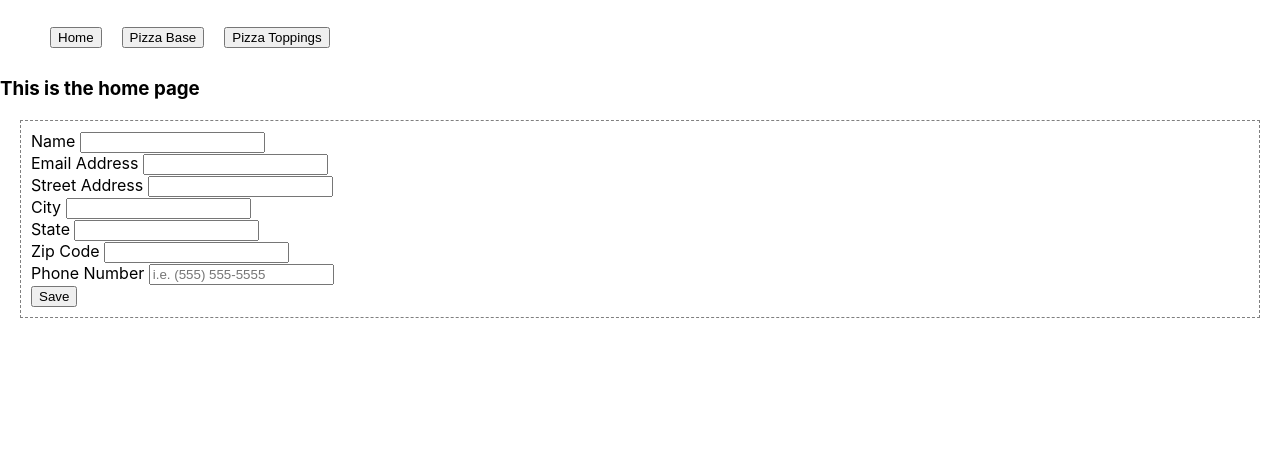
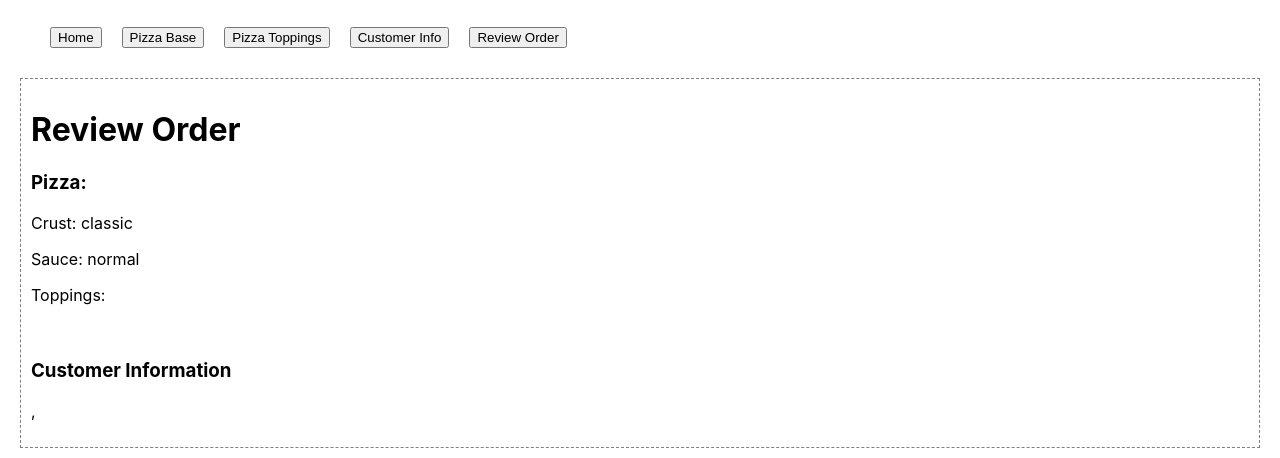
Before and after one commit to drakens6/redux-pizza-jump-2020, a React (Create React App) app in the folder jademm/: page /review in a window 1280 px wide. Shown: the top 458 px of the page. Built offline with nearby package versions, Linux system fonts and the light colour scheme.

Commit message:
Added Customer Review and started commenting and clarifing code

```diff
--- a/jademm/src/App.css
+++ b/jademm/src/App.css
@@ -2,7 +2,7 @@
   text-align: center;
 }
 
-li {
+.navli {
   display: inline-block;
   padding: 10px;
 }
--- a/jademm/src/App.js
+++ b/jademm/src/App.js
@@ -8,6 +8,8 @@ import './App.css'
 import Home from './components/Home';
 import PizzaBase from './components/PizzaBase';
 import PizzaToppings from './components/PizzaToppings';
+import ReviewOrder from './components/ReviewOrder';
+import UserForm from './components/UserForm';
 
 export default class App extends React.Component {
 
@@ -17,20 +19,32 @@ export default class App extends React.Component {
           <div>
             <nav>
               <ul>
-                <li>
+                <li className='navli'>
                   <button><Link to="/">Home</Link></button>
                 </li>
-                <li>
+                <li className='navli'>
                   <button><Link to="/base">Pizza Base</Link></button>
                 </li>
-                <li>
+                <li className='navli'>
                   <button><Link to="/toppings">Pizza Toppings</Link></button>
+                </li>
+                <li className='navli'>
+                  <button><Link to="/customer">Customer Info</Link></button>
+                </li>
+                <li className='navli'>
+                  <button><Link to="/review">Review Order</Link></button>
                 </li>
               </ul>
             </nav>
 
             <Switch>
-            <Route path="/toppings">
+              <Route path="/customer">
+                <UserForm />
+              </Route>
+              <Route path="/review">
+                <ReviewOrder />
+              </Route>
+              <Route path="/toppings">
                 <PizzaToppings />
               </Route>
               <Route path="/base">
--- a/jademm/src/actions/index.js
+++ b/jademm/src/actions/index.js
@@ -5,9 +5,8 @@ export const UPDATE_USER = 'UPDATE_USER';
 export const UPDATE_BASE = 'UPDATE_BASE';
 export const UPDATE_TOPPINGS = 'UPDATE_TOPPINGS';
 export const SET_UP_FORM = 'SET_UP_FORM';
-export const EDIT_FORM_PENDING = 'EDIT_FORM_PENDING';
-export const EDIT_FORM_SUCCESS = 'EDIT_FORM_SUCCESS';
 
+//Save current data in form
 export function saveData(data) {
     return {
         type: SAVE_DATA,
@@ -15,6 +14,7 @@ export function saveData(data) {
     }
 }
 
+//Update the user data in form as it is being entered
 export function updateUser(inputId, value) {
     return {
         type: UPDATE_USER,
@@ -23,6 +23,7 @@ export function updateUser(inputId, value) {
     }
 }
 
+//update pizza base form content on change
 export function updateBase(inputId, value) {
     return {
         type: UPDATE_BASE,
@@ -31,6 +32,7 @@ export function updateBase(inputId, value) {
     }
 }
 
+//update toppings array on change
 export function updateToppings(inputId, value) {
     return {
         type: UPDATE_TOPPINGS,
@@ -39,22 +41,10 @@ export function updateToppings(inputId, value) {
     }
 }
 
+//get form state on page load
 export function setUpForm(values) {
     return {
         type: SET_UP_FORM,
         values
     }
 }
-
-export function editFormPending() {
-    return {
-        type: EDIT_FORM_PENDING
-    }
-}
-
-export function editFormSuccess(values) {
-    return {
-        type: EDIT_FORM_SUCCESS,
-        values
-    }
-}
--- a/jademm/src/actions/thunks.js
+++ b/jademm/src/actions/thunks.js
@@ -1,19 +1,11 @@
-import {getFormEdit, getUserData} from '../selectors';
-import { editFormSuccess, editFormPending, setUpForm} from './index';
+import { getData } from '../selectors';
+import { setUpForm} from './index';
 
 
+//Gets the data from the main data holder to get for the form fields
 export function setupForm() {
   return function _resetForm(dispatch, getState) {
-    const form = getUserData(getState());
+    const form = getData(getState());
     dispatch(setUpForm(form));
   }
 }
-
-
-export function saveForm() {
-  return function _saveForm(dispatch, getState) {
-    dispatch(editFormPending());
-    const form = getFormEdit(getState());
-    dispatch(editFormSuccess(form));
-  }
-}
--- a/jademm/src/components/Home.js
+++ b/jademm/src/components/Home.js
@@ -1,12 +1,10 @@
 import React from 'react';
-import UserForm from './UserForm';
 
 export default function Home() {
 
     return (
         <div>
-            <h3>This is the home page</h3>
-            <UserForm/>
+            <h3>Welcome to the Pizza Ordering App</h3>
         </div>
     )
 }
--- a/jademm/src/components/PizzaBase.js
+++ b/jademm/src/components/PizzaBase.js
@@ -5,14 +5,17 @@ import { setupForm } from '../actions/thunks'
 import { getFormEdit } from '../selectors';
 
 class PizzaBase extends React.Component {
+    //Gets form field data from main data state
     componentDidMount() {
         this.props.setupForm();
     };
 
+    //handles form field changes
     handleChange = (e) => {
         this.props.update(e.target.name, e.target.value);
     }
 
+    //handles saving form state
     handleSave = (e) => {
         e.preventDefault();
         const data = this.props.data;
@@ -23,6 +26,7 @@ class PizzaBase extends React.Component {
         const {sauce, dough} = this.props.data.pizza;
         return (
             <form>
+                <h3>Pizza Base</h3>
                 <label>How much sauce? </label><br/>
                 <input type="radio" id="little" name="sauce" value="little" checked={'little' === sauce} onChange={this.handleChange}/>
                 <label>A little sauce</label><br/>
--- a/jademm/src/components/PizzaToppings.js
+++ b/jademm/src/components/PizzaToppings.js
@@ -23,6 +23,7 @@ class PizzaBase extends React.Component {
         const {toppings} = this.props.data.pizza;
         return (
             <form>
+                <h3>Pizza Toppings</h3>
                 <label>What Toppings? </label><br/>
                 <input type="checkbox" id='pepperoni' name='topping' value='pepperoni' checked={toppings.includes('pepperoni')} onChange={this.handleChange}/>
                 <label> Pepperoni</label><br/>
--- /dev/null
+++ b/jademm/src/components/ReviewOrder.js
@@ -0,0 +1,41 @@
+import React from 'react';
+import {connect} from 'react-redux';
+import { getFormEdit } from '../selectors';
+
+class ReviewOrder extends React.Component {
+
+
+    render() {
+        const data = this.props.data;
+        return (
+            <form>
+                <h1>Review Order</h1>
+                <h3>Pizza: </h3>
+                <p>Crust: {data.pizza.dough}</p>
+                <p>Sauce: {data.pizza.sauce}</p>
+                <p>Toppings: </p><br/>
+                <ul>
+                {data.pizza.toppings.map(item => {
+                    return <li>{item}</li>
+                })}
+                </ul>
+
+                <h3>Customer Information</h3>
+                <p>{data.user.name}</p>
+                <p>{data.user.email}</p>
+                <p>{data.user.address}</p>
+                <p>{data.user.city}, {data.user.state} {data.user.zip}</p>
+                <p>{data.user.phone}</p>
+
+            </form>
+        )
+    }
+}
+
+const mapStateToProps = (state) =>{
+    return {
+        data: getFormEdit(state)
+    }
+}
+
+export default connect(mapStateToProps)(ReviewOrder);
--- a/jademm/src/components/UserForm.js
+++ b/jademm/src/components/UserForm.js
@@ -25,6 +25,7 @@ class UserForm extends React.Component {
         const {name, email, address, city, state, zip, phone} = this.props.data.user;
         return(
             <form>
+                <h3>Customer Information</h3>
                 <label>Name </label>
                 <input type='text' id='name' value={name} onChange={this.handleChange}/><br/>
                 <label>Email Address </label>
--- a/jademm/src/reducers/index.js
+++ b/jademm/src/reducers/index.js
@@ -1,4 +1,4 @@
-import { SAVE_DATA, UPDATE_USER, UPDATE_BASE, UPDATE_TOPPINGS, SET_UP_FORM, EDIT_FORM_PENDING, EDIT_FORM_SUCCESS } from '../actions';
+import { SAVE_DATA, UPDATE_USER, UPDATE_BASE, UPDATE_TOPPINGS, SET_UP_FORM } from '../actions';
 import {combineReducers} from 'redux';
 
 const initialState = {
@@ -18,8 +18,8 @@ const initialState = {
             toppings: []
         },
     },
+    //place holder for transitional data
     edit: {
-        status: null,
         data: {
             user: {
                 name: '',
@@ -35,12 +35,11 @@ const initialState = {
                 dough: 'classic',
                 toppings: []
             },
-        },
-        changed: null
+        }
     }
 }
 
-
+//Redundant function that saves the current state in form to data
 function saveReducer(state = initialState.data, action) {
     switch(action.type) {
         case SAVE_DATA:
@@ -53,26 +52,25 @@ function saveReducer(state = initialState.data, action) {
 
 function editReducer(state = initialState.edit, action) {
     switch(action.type) {
+        //Updates the user data to edit.data
         case UPDATE_USER:
             const newForm = {...state.data}
             newForm.user[action.inputId] = action.value;
 
             return {
-                    ...state,
-                    data: newForm,
-                    changed: true
+                    data: newForm
             }
 
+        //updates the pizza base data
         case UPDATE_BASE:
             const newBase = {...state.data}
             newBase.pizza[action.inputId] = action.value;
 
             return {
-                ...state,
-                data: newBase,
-                changed: true
+                data: newBase
             }
 
+        //updates the toppings array, removing item if already in array
         case UPDATE_TOPPINGS:
             let newTop = {...state.data}
 
@@ -85,29 +83,15 @@ function editReducer(state = initialState.edit, action) {
             }
 
             return {
-                ...state,
-                data: newTop,
-                changed: true
+                data: newTop
             }
 
+        //sets edit.data to data
         case SET_UP_FORM:
             return {
-                ...state,
-                data: action.values,
-                changed: false
+                data: action.values
             }
 
-        case EDIT_FORM_PENDING:
-            return {
-                ...state,
-                status: EDIT_FORM_PENDING
-            }
-        case EDIT_FORM_SUCCESS:
-            return {
-                status: EDIT_FORM_SUCCESS,
-                data: action.values,
-                changed: false
-            }
         default:
             return state
     }
--- a/jademm/src/selectors/index.js
+++ b/jademm/src/selectors/index.js
@@ -1,11 +1,7 @@
-export function getUserData(state) {
+export function getData(state) {
     return state.data;
   }
 
   export function getFormEdit(state) {
     return state.edit.data;
   }
-
-  export function getHasChanged(state) {
-    return state.edit.changed;
-  }
```
